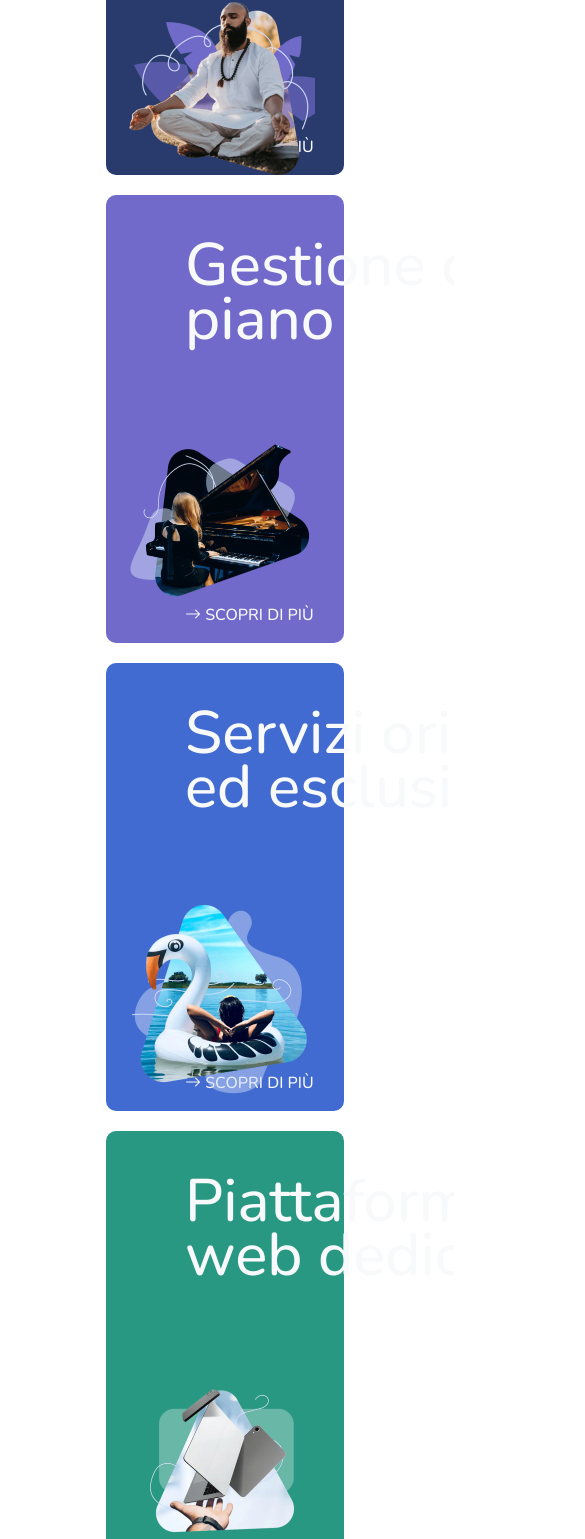
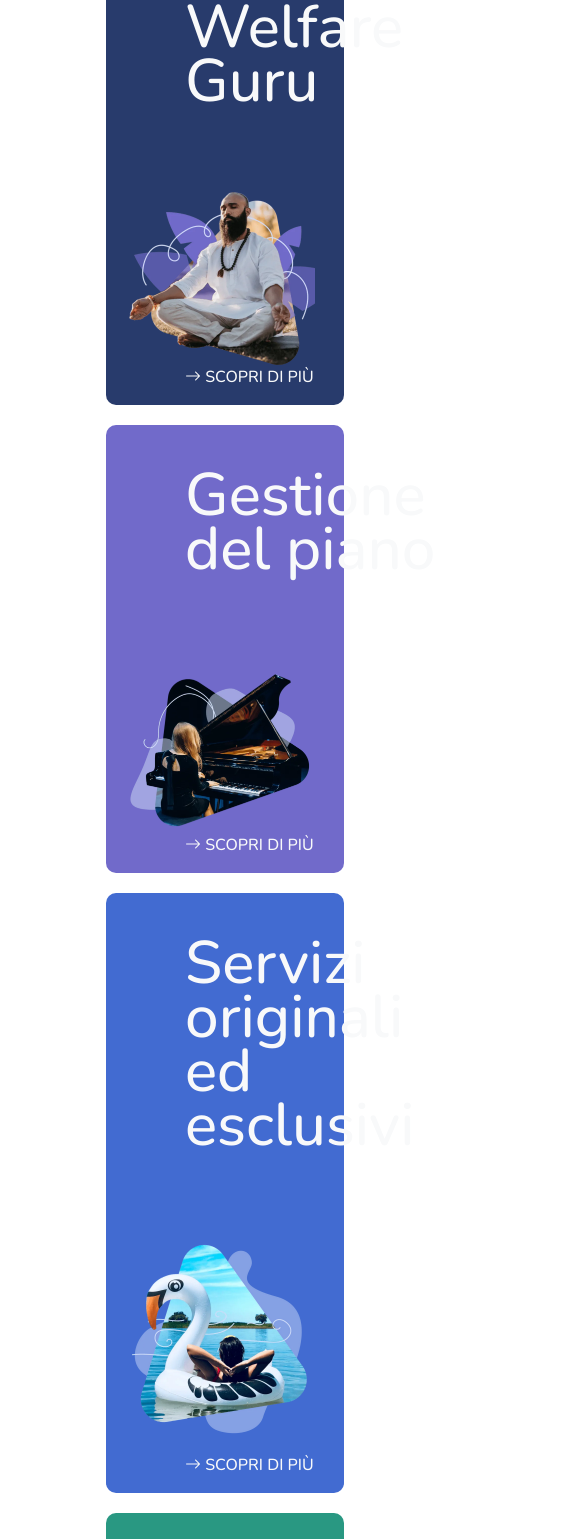
Before and after one commit to Cosimo-Lapace/OmninextTest, an Angular app: page / in a window 390 px wide. Shown: the part 1310-2849 px from the top of the page, 585 px wide, since content can reach past the window. Built offline with nearby package versions, Linux system fonts and the light colour scheme.

Commit message:
card resp

```diff
--- a/src/app/carousel/carousel.component.css
+++ b/src/app/carousel/carousel.component.css
@@ -173,14 +173,22 @@ border-radius: 12.5px;
   width: 490px;
 }
 .imgsize3{
-  margin-top: 55px;
+  margin-top: 135px;
   width: 400px;
 }
 .imgsize4{
   width: 520px;
-  margin-top: 35px;
+  margin-top: 135px;
 }
-
+.h4slide1,.h4slide2{
+  width: 300px !important;
+}
+.h4slide3,.h4slide4{
+  width: 350px !important;
+}
+.divslide3,.divslide4{
+  height: 600px !important;
+}
 
  }
  @media screen and (max-width: 963px) {
@@ -199,7 +207,7 @@ border-radius: 12.5px;
      }
      @media screen and (max-width: 719px) {
      #carousel{
-      margin-top: 320px !important;
+      margin-top: 550px !important;
      }
       p{
       display: none !important;
@@ -218,30 +226,41 @@ border-radius: 12.5px;
      }
      .imgsize1{
       position: relative;
-      top: 20px;
-      right: 250px;
-      max-width: 350px !important;
+      top: 90px;
+      right: 200px;
+      max-width: 250px !important;
      }
      .imgsize2{
       position: relative;
-      max-width: 350px !important;
-      top: 40px;
-      right: 190px;
+      max-width: 250px !important;
+      top: 110px;
+      right: 140px;
      }
      .imgsize3{
       position: relative;
-      max-width: 350px !important;
-      top: 30px;
-      right: 220px;
+      max-width: 250px !important;
+      top: 90px;
+      right: 180px;
      }
      .imgsize4{
       position: relative;
-      max-width: 350px !important;
-      top: 80px;
-    right: 200px;
+      max-width: 250px !important;
+      top: 110px;
+      right: 140px;
 
      }
+     @media screen and (max-width: 666px) {
 
+      .h4slide3,.h4slide4{
+        width: 250px !important;
+      }
+      .divslide3,.divslide4{
+        height: 600px !important;
+      }
+      .imgsize3{
+        top: 130px;
+       }
+    }
 
        }
        @media screen and (max-width: 595px) {
@@ -268,6 +287,9 @@ border-radius: 12.5px;
           right: 10px;
           top: -20px;
         }
+        .imgsize1{
+          top: -60px;
+        }
         .imgsize2,.imgsize3,.imgsize4{
           right: 4px;
         }
--- a/src/app/carousel/carousel.component.html
+++ b/src/app/carousel/carousel.component.html
@@ -1,4 +1,4 @@
-<section id="carousel" class="carousel container-fluid" aria-label="carousel" Tabindex="0" >
+<section  id="carousel" class="carousel container-fluid" aria-label="carousel" Tabindex="0" >
 
   <div class="slides">
       <div class="row d-flex align-items-start slides-item slide-1 " id="slide-1" aria-label="slide 1 of 4"
@@ -23,9 +23,9 @@
               <img class="img-fluid imgsize2" src="../../assets/public/image/gestione_piano_welfare3x-p-800.png" alt="">
           </div>
       </div>
-      <div class="row d-flex align-items-start slides-item slide-3" id="slide-3" aria-label="slide 3 of 4"
+      <div class="row d-flex align-items-start slides-item slide-3 divslide3" id="slide-3" aria-label="slide 3 of 4"
           tabindex="0">
-          <div class="col-sm-7 text-light slide-text text-start">
+          <div class="col-sm-7 text-light slide-text text-start ">
               <h4 class="h4slide3">Servizi originali ed esclusivi</h4>
               <p class="pwelfarefringe pslide3">Lorem ipsum dolor sit amet, consectetur adipiscing elit, sed do eiusmod tempor incididunt ut labore et dolore magna aliqua.</p>
               <span><i class="bi bi-arrow-right"></i> SCOPRI DI PIÙ</span>
@@ -34,7 +34,7 @@
               <img class="img-fluid imgsize3" src="../../assets/public/image/soluzioni_welfare_fringe_benefit_2022-p-800.png" alt="">
           </div>
       </div>
-      <div class="row d-flex align-items-start slides-item slide-4" id="slide-4" aria-label="slide 4 of 4"
+      <div class="row d-flex align-items-start slides-item slide-4 divslide4" id="slide-4" aria-label="slide 4 of 4"
           tabindex="0">
           <div class="col-sm-6 text-light slide-text text-start">
               <h4 class="h4slide4">Piattaforma web dedicata</h4>
--- a/src/app/carousel/carousel.component.ts
+++ b/src/app/carousel/carousel.component.ts
@@ -1,10 +1,11 @@
-import { Component } from '@angular/core';
+import { Component, Input } from '@angular/core';
 
 @Component({
   selector: 'app-carousel',
   templateUrl: './carousel.component.html',
   styleUrls: ['./carousel.component.css']
 })
+
 export class CarouselComponent {
 
 
--- a/src/app/header/header.component.ts
+++ b/src/app/header/header.component.ts
@@ -1,4 +1,5 @@
-import { Component, DoCheck, OnInit, } from '@angular/core';
+import { Component, Output } from '@angular/core';
+import { ContentCardService } from '../shared/content-card.service';
 
 @Component({
   selector: 'app-header',
@@ -7,10 +8,11 @@ import { Component, DoCheck, OnInit, } from '@angular/core';
 })
 export class HeaderComponent {
 
-  CheckIcon: boolean = false;
+   CheckIcon: boolean = false;
   c = 0;
-  dropdownItems: string[] = [' Utenti illimitati', '  Piattaforma MySarma', ' Gestione del contratto online','  MySarma Welfare Card (fino a 258€)',' Importi personalizzabili online',' Sconti e Coupon']
-  constructor() {}
+
+  constructor(private ContentCard : ContentCardService) {}
+  dropdownItems = this.ContentCard.Items;
   checkicon() {
     this.CheckIcon = true;
     this.c++;
--- a/src/app/section-card/section-card.component.css
+++ b/src/app/section-card/section-card.component.css
@@ -38,3 +38,39 @@
   height: 75%;
   margin-right: 80px;
 }
+
+@media screen and (max-width: 1350px) {
+  .h2titlesectioncard{
+    padding: 0px;
+    width: 600px !important;
+  }
+  .h6titlesectioncard{
+    padding: 0px !important;
+    width: 800px !important;
+  }
+  .lat{
+    display: none;
+  }
+
+
+ }
+ @media screen and (max-width: 1000px) {
+  .card{
+    width: 500px !important;
+    margin: 0px !important;
+    margin-bottom: 20px !important;
+
+  }
+  .h2titlesectioncard{
+    padding: 0px;
+    width: 400px !important;
+  }
+  .h6titlesectioncard{
+    padding: 0px !important;
+    width: 400px !important;
+  }
+  .double-card-head{
+    padding: 0px !important;
+  }
+
+ }
--- a/src/app/section-card/section-card.component.ts
+++ b/src/app/section-card/section-card.component.ts
@@ -1,4 +1,5 @@
 import { Component } from '@angular/core';
+import { ContentCardService } from '../shared/content-card.service';
 
 @Component({
   selector: 'app-section-card',
@@ -6,5 +7,7 @@ import { Component } from '@angular/core';
   styleUrls: ['./section-card.component.css','../../app/header/header.component.css']
 })
 export class SectionCardComponent {
-
+  Items2: string[] = [' Utenti illimitati', '  Welfare guru', '   Piattaforma MySarma','   Gestione del contratto online','  Credito Welfare (illimitato)','   Importi personalizzabili online',' Gestione Scadenziata degli importi','Gestione di più borsellini welfare','   Flexible Benefit','  Sconti e Coupon']
+  constructor(private ContentCard:ContentCardService){}
+  dropdownItems = this.ContentCard.Items;
 }
--- /dev/null
+++ b/src/app/shared/content-card.service.ts
@@ -0,0 +1,9 @@
+import { Injectable } from '@angular/core';
+
+@Injectable({
+  providedIn: 'root'
+})
+export class ContentCardService {
+  Items: string[] = [' Utenti illimitati', '  Piattaforma MySarma', ' Gestione del contratto online','  MySarma Welfare Card (fino a 258€)',' Importi personalizzabili online',' Sconti e Coupon']
+  constructor() { }
+}
```
Also changed, not shown: src/app/section-card/section-card.component.html (+12 -72 lines), src/app/header/header.component.css (line endings or trailing spaces), 1 other file (tests, documents, lock files or other folders).
